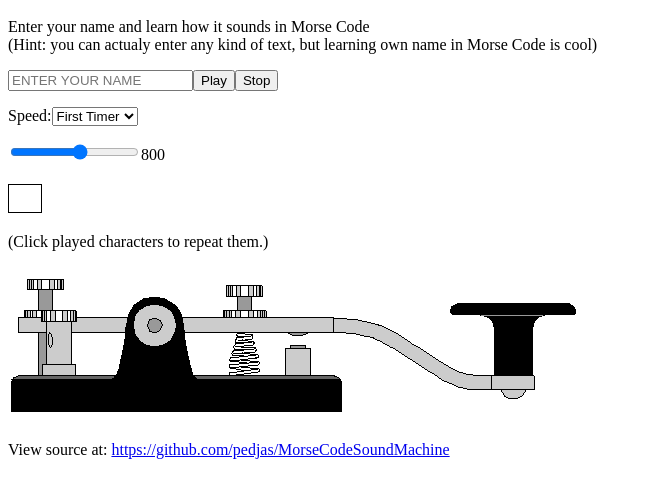
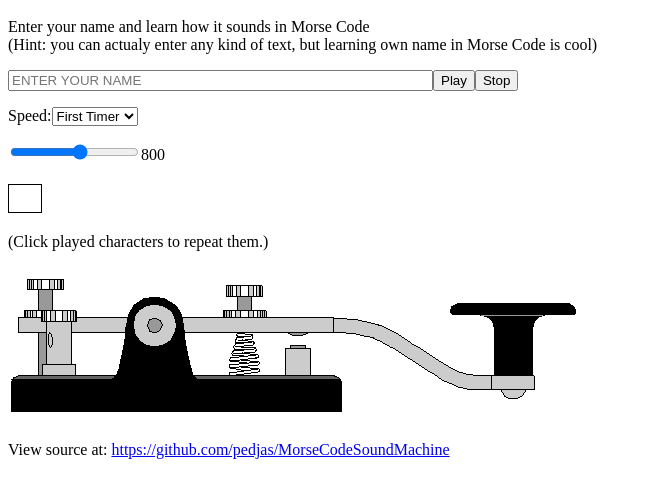
Before and after one commit to bihlink/MorseCodeSoundMachine, a plain HTML site: page index.htm in a window 1280 px wide. Shown: the part 48-546 px from the top of the page, without its empty margins (0-652 px from the left). Drawn offline with Linux system fonts and the light colour scheme.

Commit message:
extended input box size

```diff
--- a/index.htm
+++ b/index.htm
@@ -4,7 +4,7 @@
 <h1>Morse Code Sound Machine <script>document.write (MORSE_CODE_SOUND_MACHINE_VERSION);</script></h1>
 <p>Enter your name and learn how it sounds in Morse Code<br>
 (Hint: you can actualy enter any kind of text, but learning own name in Morse Code is cool)</p>
-<p><input id="texttoplay" value="" placeholder="ENTER YOUR NAME"></input><button id="playtext">Play</button><button id="stopplaytext">Stop</button></p>
+<p><input id="texttoplay" value="" placeholder="ENTER YOUR NAME" size="50"></input><button id="playtext">Play</button><button id="stopplaytext">Stop</button></p>
 <p><label>Speed:</label><select name="speed" id="speed">
   <option value="18:12">First Timer</option>
   <option value="18">Novice</option>
```
